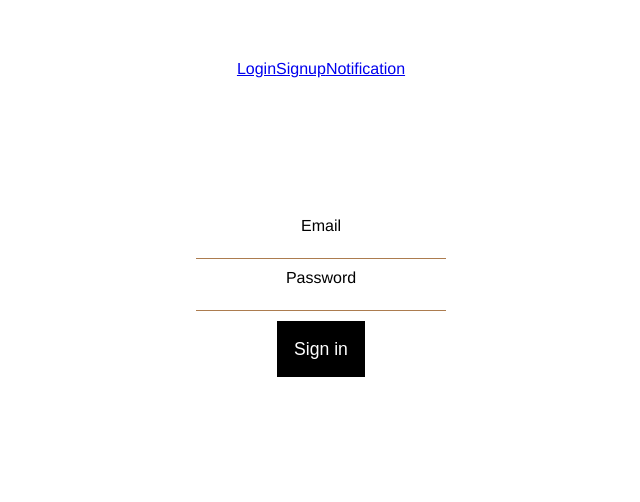
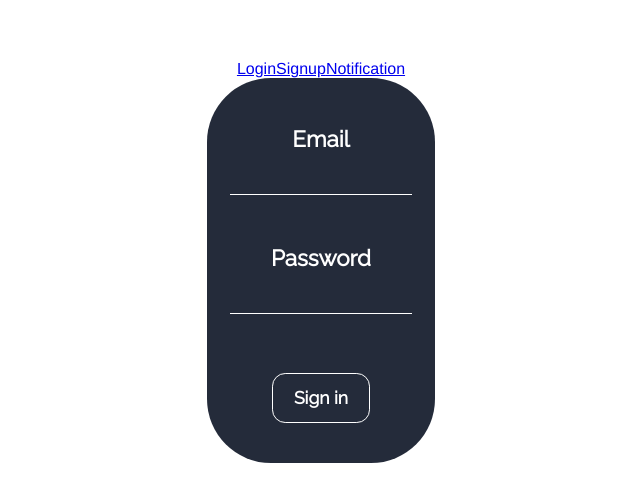
Before and after one commit to SpinnelSun/CCCPharmaClient, a Vue app: page /#/signin in a window 1280 px wide. Shown: the top 502 px of the page, without its empty margins (319-959 px from the left). Built offline with nearby package versions, Linux system fonts and the light colour scheme.

Commit message:
Upgrade login form appearance

```diff
--- a/src/components/user/UserForm.vue
+++ b/src/components/user/UserForm.vue
@@ -25,45 +25,66 @@ export default {
 }
 </script>
 <style scoped>
-body {
-    font-family: 'sans';
-    font-size: 0.875rem;
-    font-weight: 400;
-    margin: 0;
-}
+ @import url("https://fonts.googleapis.com/css?family=Lato");
+ @import url("https://fonts.googleapis.com/css?family=Raleway");
 
 form {
-    margin: 10%;
-    padding: 1%;
     display: flex;
     flex-direction: column;
+    justify-content: center;
     align-items: center;
-    justify-content: center;
+
+    font-family: "Lato";
+    border-radius: 4em;
+
+    background-color: #242B3A;
+    color: #FFFFFF;
+
+    margin: 0% 41%;
+    padding: 3em 0em 2.5em 0em;
 }
 
 input {
-    width: 25%;
-    height: 50%;
-    border-left: none;
-    border-right: none;
-    border-top: none;
-    font-size: 1.1em;
-    border-bottom: 1px solid #ac7c4f;
-    margin-bottom: 10px;
+    border: none;
+    font-size: 1.05em;
+    border-bottom: 0.05em solid #FFFFFF;
+
+    background-color: #242B3A;
+    color: #FFFFFF;
+
+    width: 65%;
+    margin-top: 1em;
+    margin-bottom: 3em;
+    padding: 0.3em 1em 0em 1em;
 }
 
-input:hover{
-    border-bottom: 1px solid #000000;
+label {
+    font-size: 1.4em;
+    font-weight: bold;
+    font-family: "Raleway";
 }
 
 button {
-  background-color:#000000;
-  color:white;
-  font-size: 1.1em;
-  border: 0;
-  cursor:pointer;
-  padding: 1em;
-  text-align:center;
-  transition: .2s ease-in-out;
+    text-align:center;
+    font-size: 1.1em;
+    font-weight: bold;
+    font-family: "Raleway";
+    border: 0.08em solid #FFFFFF;
+    border-radius: 0.75em;
+
+
+    margin-top: 0.5em;
+    padding: 0.75em 1.2em;
+
+    background-color:#242B3A;
+    color:#FFFFFF;
+}
+
+button:hover {
+    border: 0.08em solid #242B3A;
+    background-color:#FFFFFF;
+    color:#242B3A;
+
+    transition: .2s ease-in-out;
 }
 </style>
--- a/src/components/user/UserSignup.vue
+++ b/src/components/user/UserSignup.vue
@@ -4,11 +4,11 @@
         </user-form>
         <span :class="{error: isError}" v-if="isError">
             <i class="fa fa-warning"></i>
-            Houve um erro no cadastro de dados reveja suas informações
+            Houve um erro no cadastro de dados. Confira suas informações!
         </span>
         <span :class="{sucess: isSucess}" v-if="isSucess">
             <i class="fa fa-check"></i>
-            Usuário cadastrado com sucesso
+            Usuário cadastrado com sucesso!
         </span>
     </div>
 </template>
```
